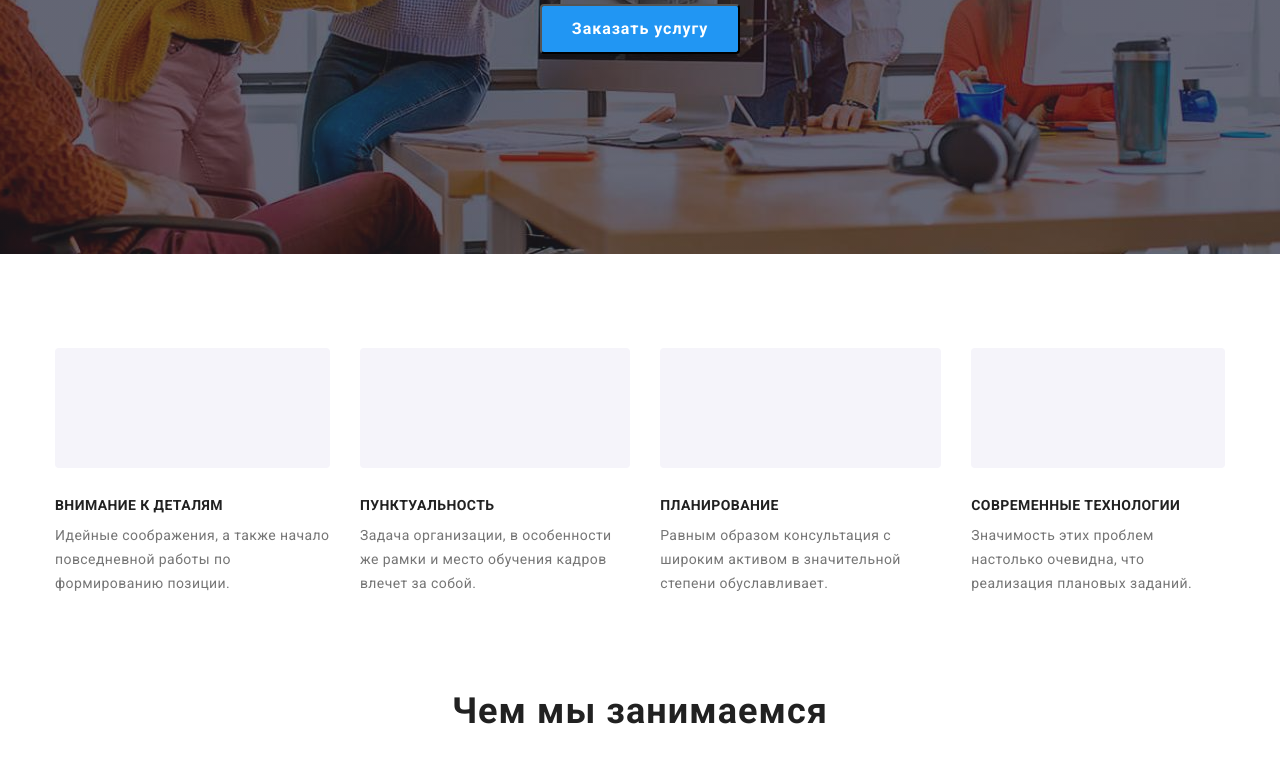
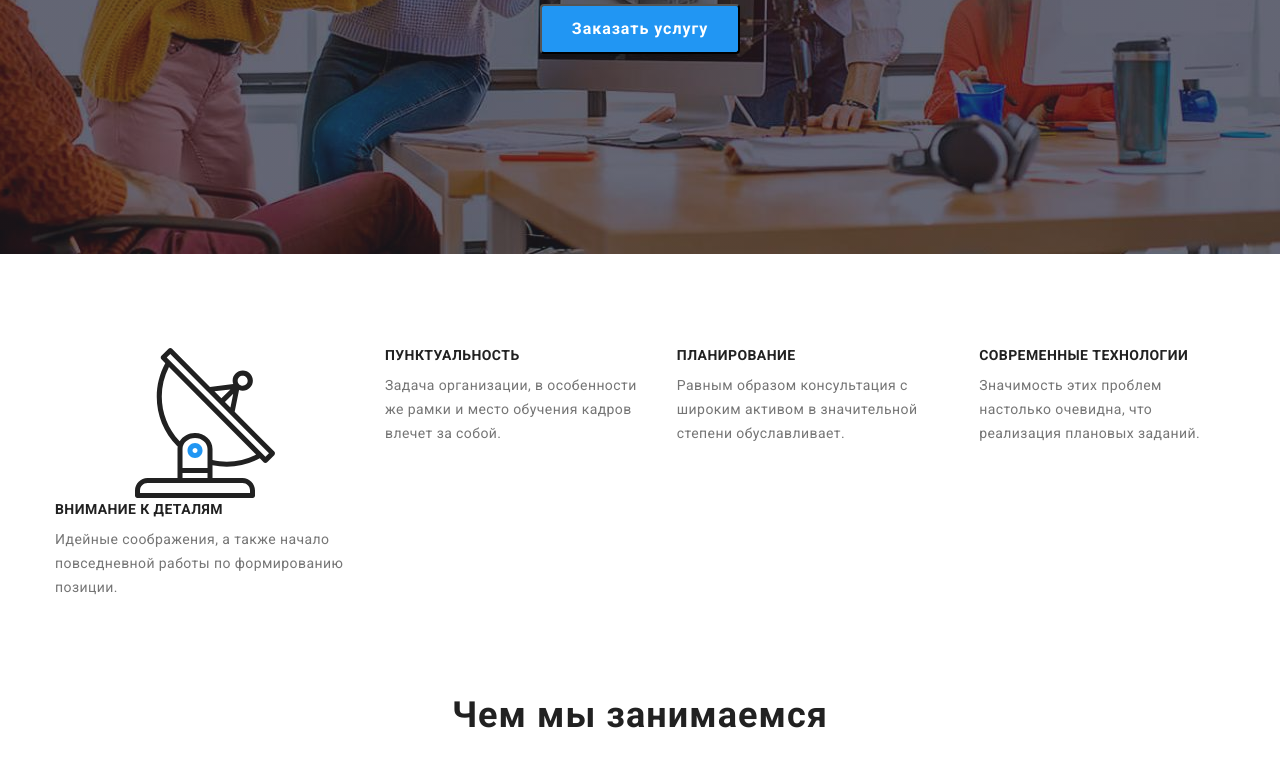
Before and after one commit to IgorFish/goit-markup-hw-04, a plain HTML site: page index.html in a window 1280 px wide. Shown: the part 431-1210 px from the top of the page. Drawn offline with nearby package versions, Linux system fonts and the light colour scheme.

Commit message:
тупик
тупик

```diff
--- a/css/styles.css
+++ b/css/styles.css
@@ -264,7 +264,7 @@ ul {
 .feutures-item:last-of-type {
   margin-right: 0px;
 }
-.feutures-item::before {
+/* .feutures-item::before {
   display: block;
   content: "";
   height: 120px;
@@ -275,8 +275,8 @@ ul {
   background-position: center;
   border-radius: 4px;
   background-color: #f5f4fa;
-}
-.feutures-item:nth-child(1)::before {
+} */
+/* .feutures-item:nth-child(1)::before {
   background-image: url("../images/antenna.svg");
 }
 .feutures-item:nth-child(2)::before {
@@ -287,7 +287,7 @@ ul {
 }
 .feutures-item:nth-child(4)::before {
   background-image: url("../images/astronaut.svg");
-}
+} */
 
 /* чем занимаемся */
 
--- a/index.html
+++ b/index.html
@@ -67,8 +67,20 @@
       <section class="section">
         <div class="container">
           <h2 class="visually-hidden">Особенности</h2>
+
           <ul class="features list">
             <li class="feutures-item">
+              <div class="feutures-icon"
+              >
+              <svg>
+                <use href="./images/symbol-defs.svg#icon-antenna"></use>
+              </svg>
+
+
+            </div>
+
+
+
               <h3 class="feutures-title">Внимание к деталям</h3>
               <p class="feutures-text">
                 Идейные соображения, а также начало повседневной работы по
@@ -142,7 +154,6 @@
                 <p class="team-text">Product Designer</p>
 
                 <ul class="icon-list">
-
                   <li class="icon-item">
                     <a class="icon-link" href=""></a>
                   </li>
@@ -158,7 +169,6 @@
                   <li class="icon-item">
                     <a class="icon-link" href=""></a>
                   </li>
-
                 </ul>
               </div>
             </li>
@@ -169,7 +179,6 @@
                 <p class="team-text">Frontend Developer</p>
 
                 <ul class="icon-list">
-
                   <li class="icon-item">
                     <a class="icon-link" href=""></a>
                   </li>
@@ -185,7 +194,6 @@
                   <li class="icon-item">
                     <a class="icon-link" href=""></a>
                   </li>
-
                 </ul>
               </div>
             </li>
@@ -196,7 +204,6 @@
                 <p class="team-text">Marketing</p>
 
                 <ul class="icon-list">
-
                   <li class="icon-item">
                     <a class="icon-link" href=""></a>
                   </li>
@@ -212,7 +219,6 @@
                   <li class="icon-item">
                     <a class="icon-link" href=""></a>
                   </li>
-
                 </ul>
               </div>
             </li>
@@ -223,7 +229,6 @@
                 <p class="team-text">UI Designer</p>
 
                 <ul class="icon-list">
-
                   <li class="icon-item">
                     <a class="icon-link" href=""></a>
                   </li>
@@ -239,7 +244,6 @@
                   <li class="icon-item">
                     <a class="icon-link" href=""></a>
                   </li>
-
                 </ul>
               </div>
             </li>
```
